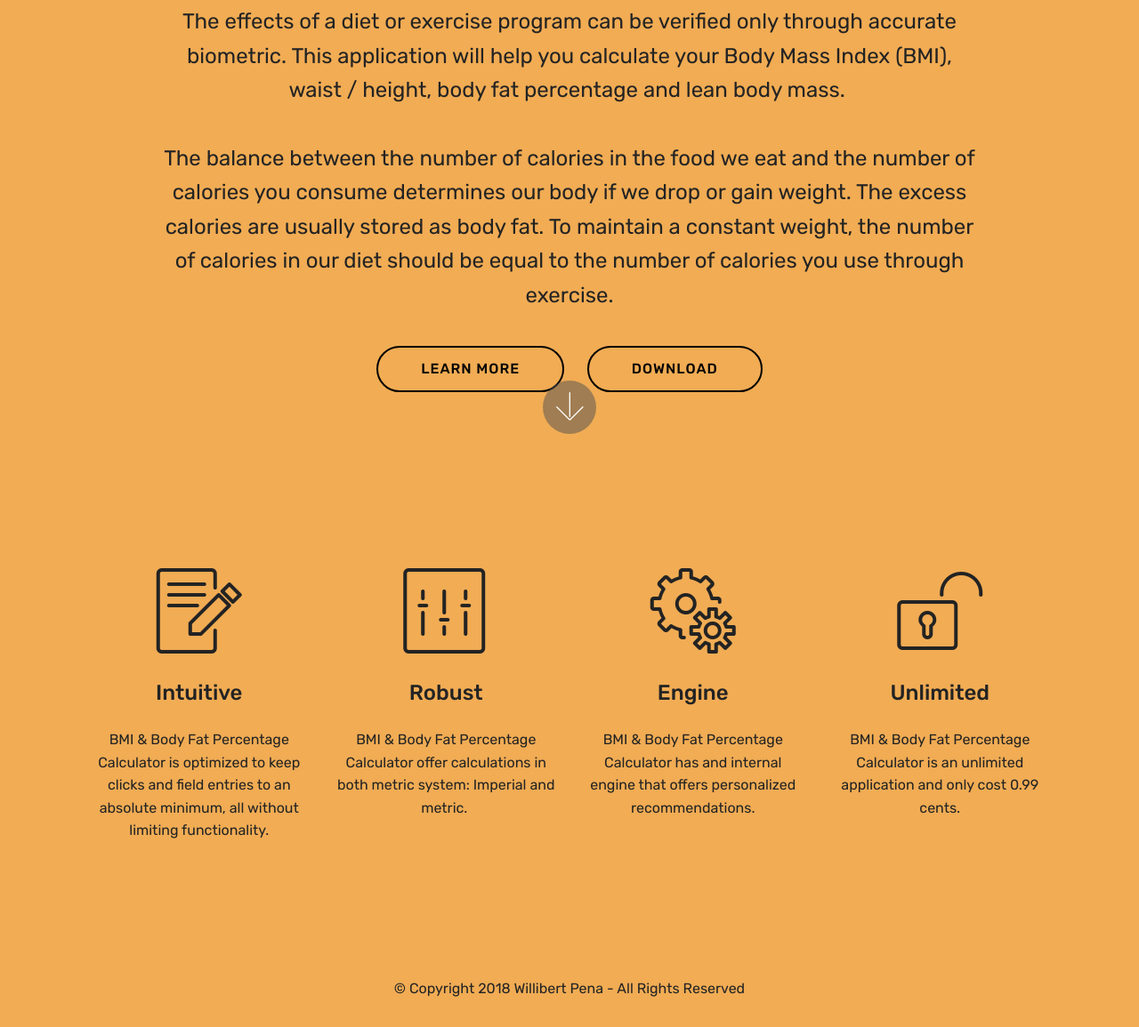
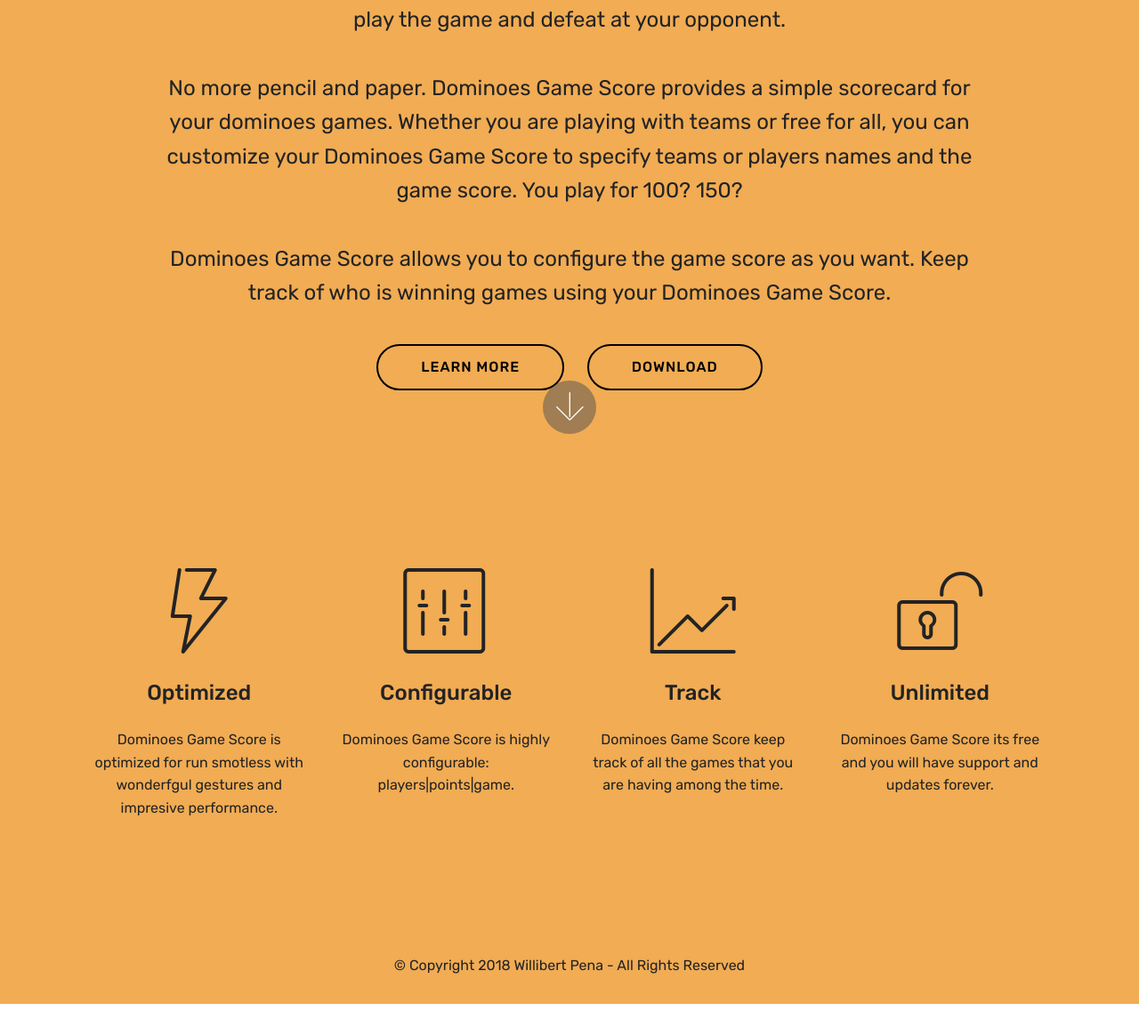
Before and after one commit to willibert/RESTAURANTS, a plain HTML site: page index.html in a window 1280 px wide. Shown: the part 267-1422 px from the top of the page at 89% size. After the commit the page ends 1396 px from the top, so only its background shows below. Drawn offline with Linux system fonts and the light colour scheme; files whose address does not match are found by name.

Commit message:
DOMINOES

```diff
--- a/index.html
+++ b/index.html
@@ -6,7 +6,7 @@
   <meta http-equiv="X-UA-Compatible" content="IE=edge">
   <meta name="generator" content="Mobirise v4.8.1, mobirise.com">
   <meta name="viewport" content="width=device-width, initial-scale=1, minimum-scale=1">
-  <link rel="shortcut icon" href="assets/images/246x0w-128x128.png" type="image/x-icon">
+  <link rel="shortcut icon" href="assets/images/200x0w1-128x128.png" type="image/x-icon">
   <meta name="description" content="">
   <title>Home</title>
   <link rel="stylesheet" href="assets/web/assets/mobirise-icons/mobirise-icons.css">
@@ -31,12 +31,15 @@
     <div class="container align-center">
         <div class="row justify-content-md-center">
             <div class="mbr-white col-md-10">
-                <h1 class="mbr-section-title mbr-bold pb-3 mbr-fonts-style display-1">BMI &amp; Body Fat Percentage Calculator</h1>
+                <h1 class="mbr-section-title mbr-bold pb-3 mbr-fonts-style display-1">Dominoes Game Score</h1>
 
-                <p class="mbr-text pb-3 mbr-fonts-style display-5">The effects of a diet or exercise program can be verified only through accurate biometric. This application will help you calculate your Body Mass Index (BMI), waist / height, body fat percentage and lean body mass.&nbsp;<br>
-<br>The balance between the number of calories in the food we eat and the number of calories you consume determines our body if we drop or gain weight. The excess calories are usually stored as body fat. To maintain a constant weight, the number of calories in our diet should be equal to the number of calories you use through exercise.<br></p>
-                <div class="mbr-section-btn"><a class="btn btn-md btn-black-outline display-4" href="https://itunes.apple.com/us/app/bmi-body-fat-percentage-calculator/id443810512?mt=8">LEARN MORE</a>
-                    <a class="btn btn-md btn-black-outline display-4" href="https://itunes.apple.com/us/app/bmi-body-fat-percentage-calculator/id443810512?mt=8">DOWNLOAD</a></div>
+                <p class="mbr-text pb-3 mbr-fonts-style display-5">Dominoes Game Score is a scorecard for Dominoes fans that want to get rid of the pencil and the paper. Keep the score of the game in this intuitive app and focus on play the game and defeat at your opponent.
+<br>
+<br>No more pencil and paper. Dominoes Game Score provides a simple scorecard for your dominoes games. Whether you are playing with teams or free for all, you can customize your Dominoes Game Score to specify teams or players names and the game score. You play for 100? 150?
+<br>
+<br>Dominoes Game Score allows you to configure the game score as you want. Keep track of who is winning games using your Dominoes Game Score.<br></p>
+                <div class="mbr-section-btn"><a class="btn btn-md btn-black-outline display-4" href="https://itunes.apple.com/us/app/dominoes-game-score/id946767282?mt=8">LEARN MORE</a>
+                    <a class="btn btn-md btn-black-outline display-4" href="https://itunes.apple.com/us/app/dominoes-game-score/id946767282?mt=8">DOWNLOAD</a></div>
             </div>
         </div>
     </div>
@@ -47,7 +50,7 @@
     </div>
 </section>
 
-<section class="engine"><a href="https://mobiri.se/z">best free css templates</a></section><section class="features1 cid-r0TZdd6jyx" id="features1-6">
+<section class="engine"><a href="https://mobiri.se/l">free website templates</a></section><section class="features1 cid-r0TZdd6jyx" id="features1-6">
 
 
 
@@ -57,12 +60,12 @@
 
             <div class="card p-3 col-12 col-md-6 col-lg-3">
                 <div class="card-img pb-3">
-                    <span class="mbr-iconfont mbri-edit" style="color: rgb(35, 35, 35);"></span>
+                    <span class="mbr-iconfont mbri-speed" style="color: rgb(35, 35, 35);"></span>
                 </div>
                 <div class="card-box">
-                    <h4 class="card-title py-3 mbr-fonts-style display-5">Intuitive</h4>
+                    <h4 class="card-title py-3 mbr-fonts-style display-5">Optimized</h4>
                     <p class="mbr-text mbr-fonts-style display-7">
-                        BMI &amp; Body Fat Percentage Calculator is&nbsp;optimized to keep clicks and field entries to an absolute minimum, all without limiting functionality.</p>
+                        Dominoes Game Score is optimized for run smotless with wonderfgul gestures and impresive performance.</p>
                 </div>
             </div>
 
@@ -72,20 +75,20 @@
                 </div>
                 <div class="card-box">
                     <h4 class="card-title py-3 mbr-fonts-style display-5">
-                        Robust</h4>
+                        Configurable</h4>
                     <p class="mbr-text mbr-fonts-style display-7">
-                        BMI &amp; Body Fat Percentage Calculator offer calculations in both metric system: Imperial and metric.&nbsp;</p>
+                        Dominoes Game Score is highly configurable: players|points|game.</p>
                 </div>
             </div>
 
             <div class="card p-3 col-12 col-md-6 col-lg-3">
                 <div class="card-img pb-3">
-                    <span class="mbr-iconfont mbri-setting" style="color: rgb(35, 35, 35);"></span>
+                    <span class="mbr-iconfont mbri-growing-chart" style="color: rgb(35, 35, 35);"></span>
                 </div>
                 <div class="card-box">
-                    <h4 class="card-title py-3 mbr-fonts-style display-5">Engine</h4>
+                    <h4 class="card-title py-3 mbr-fonts-style display-5">Track</h4>
                     <p class="mbr-text mbr-fonts-style display-7">
-                        BMI &amp; Body Fat Percentage Calculator has and internal engine that offers personalized recommendations.</p>
+                        Dominoes Game Score keep track of all the games that you are having among the time.</p>
                 </div>
             </div>
 
@@ -97,7 +100,7 @@
                     <h4 class="card-title py-3 mbr-fonts-style display-5">
                         Unlimited</h4>
                     <p class="mbr-text mbr-fonts-style display-7">
-                       BMI &amp; Body Fat Percentage Calculator is an unlimited application and only cost 0.99 cents.</p>
+                       Dominoes Game Score its free and you will have support and updates forever.</p>
                 </div>
             </div>
 
```
